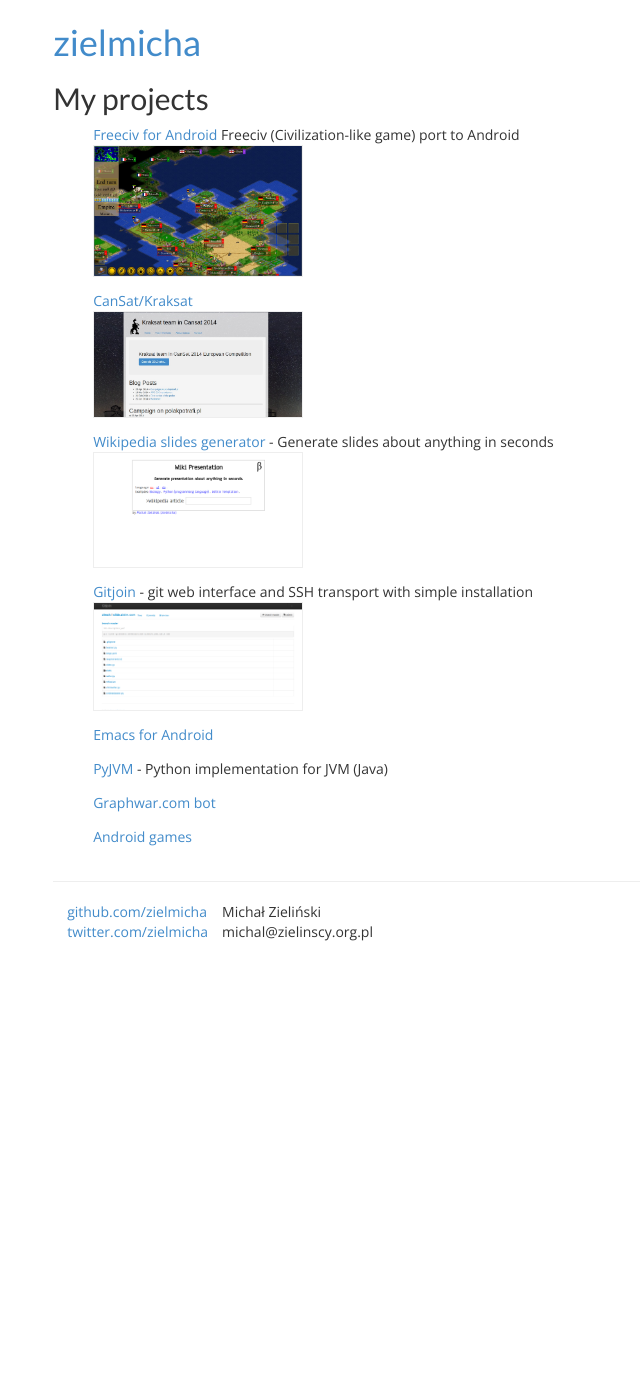
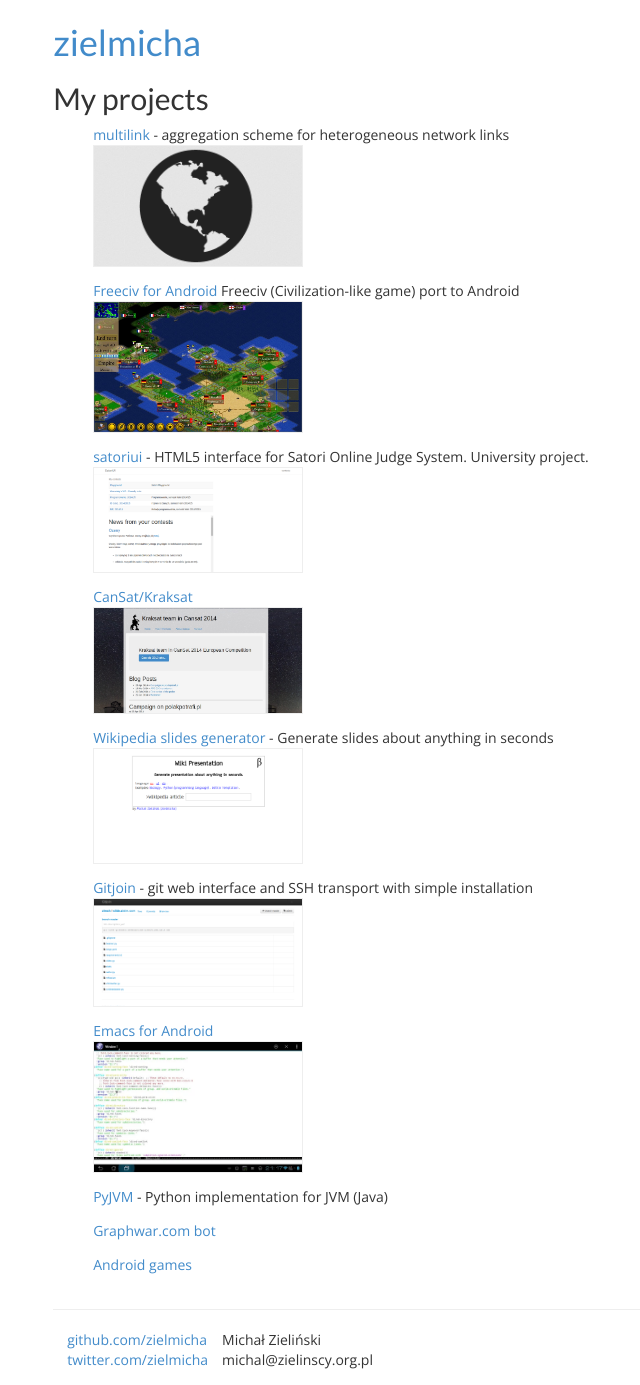
Before and after one commit to zielmicha/zielmicha.com, a Jekyll site: the page built from my-projects/index.html, in a window 1280 px wide. Shown: the whole page, without its empty margins (152-792 px from the left). Built offline with Jekyll 4.4.1, drawn with Linux system fonts in a browser that asks for light colours; Markdown is read by kramdown in place of the engine named in the settings; before the commit the page ends 957 px from its top, so only the background shows below that.

Commit message:
more projects

```diff
--- a/my-projects/index.html
+++ b/my-projects/index.html
@@ -14,10 +14,20 @@
 <div>
 
 <ul class="project-list">
+    <li>
+      <a href="/multilink">multilink</a> -
+        aggregation scheme for heterogeneous network links
+      <img src="/images/globe.png">
 	<li><a href="http://civsync.com">Freeciv for Android</a>
       Freeciv (Civilization-like game) port to Android
       <img src="/images/freeciv.jpg">
-    </a></li>
+    </li>
+	<li>
+      <a href="https://github.com/zielmicha/satoriui">satoriui</a>
+       - HTML5 interface for Satori Online Judge System.
+      University project.
+      <img src="/images/satoriui.png">
+    </li>
 	<li>
       <a href="http://kraksat.pl/">CanSat/Kraksat</a>
       <img src="/images/kraksat.jpg">
@@ -33,7 +43,9 @@
 
       <img src="/images/gitjoin.png">
     </li>
-	<li><a href="http://github.com/zielmicha/emacs-android">Emacs for Android</a></li>
+	<li><a href="http://github.com/zielmicha/emacs-android">
+        Emacs for Android</a>
+      <img src="/images/emacs.png"></li>
 	<li><a href="https://github.com/zielmicha/pyjvm">PyJVM</a> - Python implementation for JVM (Java)</li>
 	<li><a href="http://github.com/zielmicha/graphwar-bot">Graphwar.com bot</a></li>
 	<li><a title="Android games" href="/android-games">Android games</a></li>
```
Also changed, not shown: index.html (+11 -10 lines), multilink/index.html (added, +10 -0 lines), images/emacs.png (added), images/freeciv.jpg, images/globe.png (added), images/satoriui.png (added).
